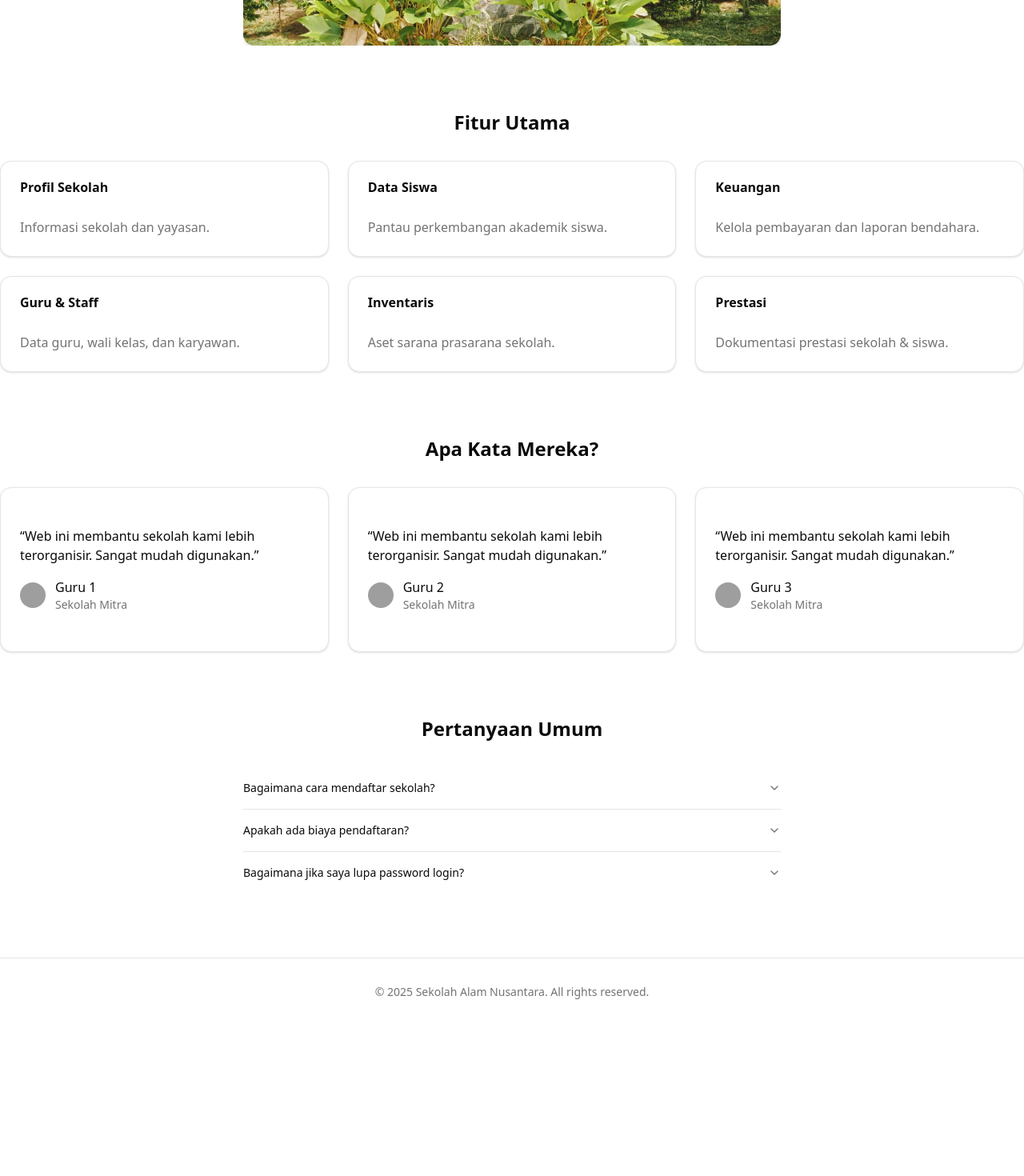
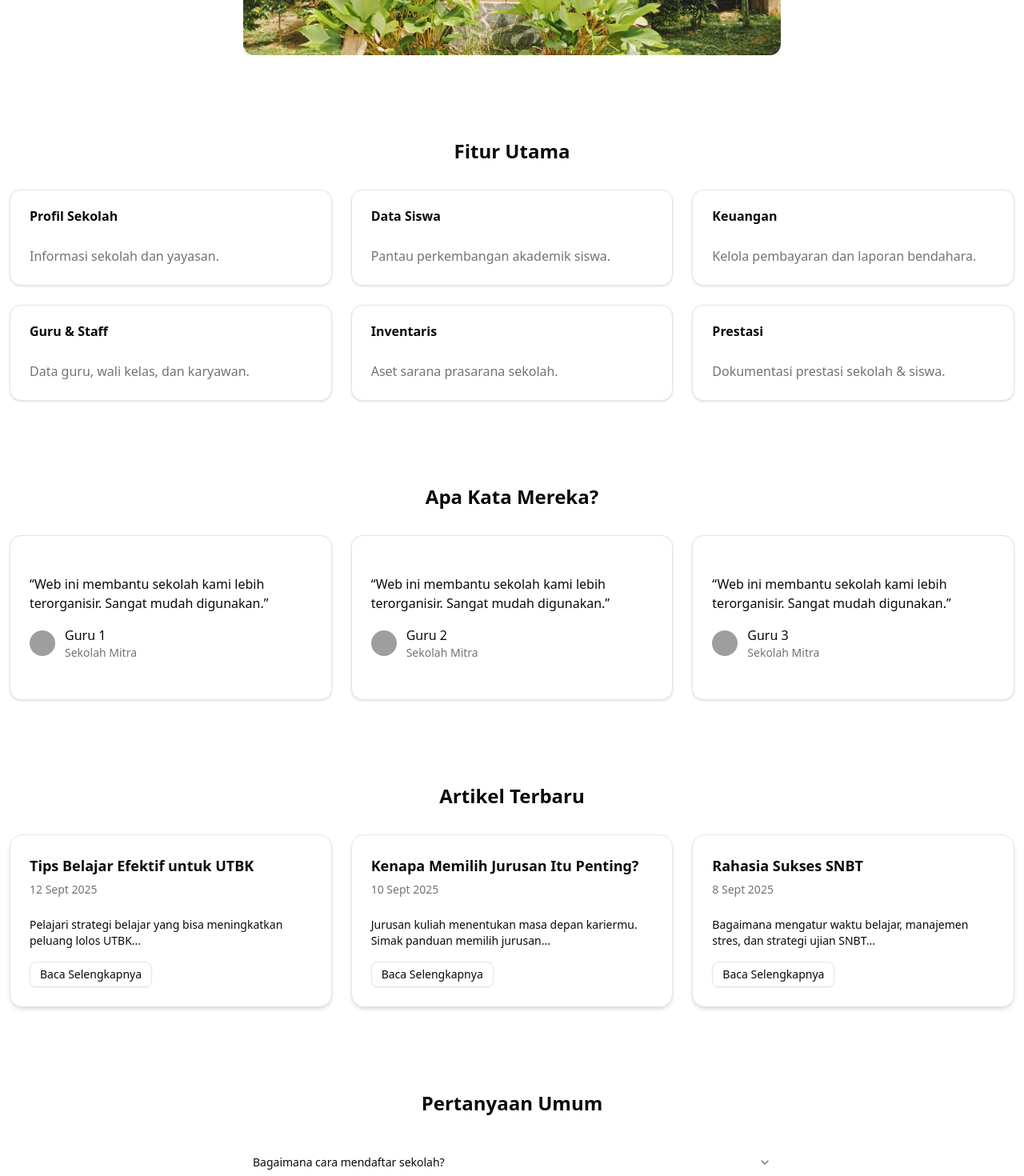
Before and after one commit to bimbelLB3R/sekolah-alam-tanjung-tabalong, a Next.js app: page / in a window 1280 px wide. Shown: the part 720-2190 px from the top of the page at 80% size. Before the commit the page ends 2002 px from the top, so only its background shows below. Built offline with nearby package versions, Linux system fonts and the light colour scheme; grey boxes are pictures that could not be loaded.

Commit message:
Nambah hal kontak

```diff
--- a/app/(public)/contact/page.js
+++ b/app/(public)/contact/page.js
@@ -1,3 +1,64 @@
-export default function Contact(){
-    return <>Halaman Contact</>
+import { Card, CardContent, CardHeader, CardTitle } from "@/components/ui/card"
+import { Input } from "@/components/ui/input"
+import { Textarea } from "@/components/ui/textarea"
+import { Button } from "@/components/ui/button"
+import { Mail, Phone, MapPin, Clock } from "lucide-react"
+
+export default function ContactPage() {
+  return (
+    <div className="container mx-auto p-6 grid gap-6 md:grid-cols-2">
+      {/* Contact Info */}
+      <Card className="shadow-lg rounded-2xl">
+        <CardHeader>
+          <CardTitle>Kontak Kami</CardTitle>
+        </CardHeader>
+        <CardContent className="space-y-4 text-base">
+          <div className="flex items-center gap-3">
+            <MapPin className="w-5 h-5 text-primary" />
+            <span>Jl. Contoh No. 123, Banjarmasin</span>
+          </div>
+          <div className="flex items-center gap-3">
+            <Mail className="w-5 h-5 text-primary" />
+            <span>info@lb3r.com</span>
+          </div>
+          <div className="flex items-center gap-3">
+            <Phone className="w-5 h-5 text-primary" />
+            <span>+62 812-3456-7890</span>
+          </div>
+          <div className="flex items-center gap-3">
+            <Clock className="w-5 h-5 text-primary" />
+            <span>Senin - Sabtu: 08.00 - 17.00</span>
+          </div>
+        </CardContent>
+      </Card>
+
+      {/* Google Maps */}
+      <div className="rounded-2xl overflow-hidden shadow-lg">
+        <iframe
+          src="https://www.google.com/maps/embed?pb=!1m18!1m12!1m3!1d3986.9480969625347!2d115.43305520000001!3d-2.1734264999999997!2m3!1f0!2f0!3f0!3m2!1i1024!2i768!4f13.1!3m3!1m2!1s0x2dfab38b754d5195%3A0x2f2648da005655!2sSATT%20Sekolah%20Alam%20Tanjung%20Tabalong!5e0!3m2!1sid!2sid!4v1757771340794!5m2!1sid!2sid"
+          width="100%"
+          height="400"
+          style={{ border: 0 }}
+          allowFullScreen={true}
+          loading="lazy"
+          referrerPolicy="no-referrer-when-downgrade"
+        ></iframe>
+      </div>
+
+      {/* Contact Form */}
+      <Card className="md:col-span-2 shadow-lg rounded-2xl">
+        <CardHeader>
+          <CardTitle>Hubungi Kami</CardTitle>
+        </CardHeader>
+        <CardContent>
+          <form className="space-y-4">
+            <Input type="text" placeholder="Nama Anda" required />
+            <Input type="email" placeholder="Email Anda" required />
+            <Textarea placeholder="Pesan Anda" rows={5} required />
+            <Button type="submit" className="w-full">Kirim Pesan</Button>
+          </form>
+        </CardContent>
+      </Card>
+    </div>
+  )
 }
--- a/app/(public)/page.js
+++ b/app/(public)/page.js
@@ -17,6 +17,7 @@ import {
   AccordionTrigger,
 } from "@/components/ui/accordion"
 import Image from "next/image"
+import Link from "next/link"
 
 export default function Home() {
    const photos = [
@@ -24,10 +25,33 @@ export default function Home() {
     "/galeri/foto2.jpeg",
     "/galeri/foto3.jpeg",
   ]
+  const articles = [
+  {
+    id: 1,
+    title: "Tips Belajar Efektif untuk UTBK",
+    excerpt: "Pelajari strategi belajar yang bisa meningkatkan peluang lolos UTBK...",
+    date: "12 Sept 2025",
+    link: "/blog/tips-belajar-utbk"
+  },
+  {
+    id: 2,
+    title: "Kenapa Memilih Jurusan Itu Penting?",
+    excerpt: "Jurusan kuliah menentukan masa depan kariermu. Simak panduan memilih jurusan...",
+    date: "10 Sept 2025",
+    link: "/blog/memilih-jurusan"
+  },
+  {
+    id: 3,
+    title: "Rahasia Sukses SNBT",
+    excerpt: "Bagaimana mengatur waktu belajar, manajemen stres, dan strategi ujian SNBT...",
+    date: "8 Sept 2025",
+    link: "/blog/rahasia-sukses-snbt"
+  },
+]
   return (
     <div className="space-y-20">
       {/* Hero Section */}
-      <section className="text-center py-20 bg-gradient-to-r from-blue-500 to-indigo-600 text-white rounded-2xl shadow-lg">
+      <section className="text-center py-20 bg-gradient-to-r from-blue-500 to-indigo-600 text-white  shadow-lg">
         <h1 className="text-4xl font-bold mb-4">Selamat Datang di Sekolah Alam Tanjung Tabalong</h1>
         <p className="text-lg mb-6">
           Digitalisasi sekolah untuk manajemen guru, siswa, keuangan, dan sarpras
@@ -36,7 +60,7 @@ export default function Home() {
       </section>
 
       {/* Galeri Carousel */}
-      <section>
+      <section className="p-3">
         <h2 className="text-2xl font-semibold text-center mb-8">Galeri Sekolah</h2>
         <div className="max-w-2xl mx-auto">
           <Carousel className="w-full">
@@ -64,7 +88,7 @@ export default function Home() {
       </section>
 
       {/* Fitur Utama */}
-      <section>
+      <section className="p-3">
         <h2 className="text-2xl font-semibold text-center mb-8">Fitur Utama</h2>
         <div className="grid grid-cols-1 md:grid-cols-3 gap-6">
           {[
@@ -88,7 +112,7 @@ export default function Home() {
       </section>
 
       {/* Testimoni */}
-      <section>
+      <section className="p-3">
         <h2 className="text-2xl font-semibold text-center mb-8">Apa Kata Mereka?</h2>
         <div className="grid grid-cols-1 md:grid-cols-3 gap-6">
           {[1, 2, 3].map((i) => (
@@ -113,8 +137,29 @@ export default function Home() {
         </div>
       </section>
 
+       {/* Blog Section */}
+      <section className="space-y-6 p-3">
+        <h2 className="text-2xl font-semibold text-center mb-8">Artikel Terbaru</h2>
+        <div className="grid gap-6 md:grid-cols-3">
+          {articles.map((article) => (
+            <Card key={article.id} className="rounded-2xl shadow-md">
+              <CardHeader>
+                <CardTitle className="text-lg">{article.title}</CardTitle>
+                <p className="text-sm text-muted-foreground">{article.date}</p>
+              </CardHeader>
+              <CardContent>
+                <p className="text-sm mb-4">{article.excerpt}</p>
+                <Button asChild variant="outline" size="sm">
+                  <Link href={article.link}>Baca Selengkapnya</Link>
+                </Button>
+              </CardContent>
+            </Card>
+          ))}
+        </div>
+      </section>
+
       {/* FAQ Section */}
-      <section className="max-w-2xl mx-auto">
+      <section className="max-w-2xl mx-auto p-3">
         <h2 className="text-2xl font-semibold text-center mb-8">Pertanyaan Umum</h2>
         <Accordion type="single" collapsible className="w-full">
           <AccordionItem value="item-1">
--- /dev/null
+++ b/components/ui/input.jsx
@@ -0,0 +1,24 @@
+import * as React from "react"
+
+import { cn } from "@/lib/utils"
+
+function Input({
+  className,
+  type,
+  ...props
+}) {
+  return (
+    <input
+      type={type}
+      data-slot="input"
+      className={cn(
+        "file:text-foreground placeholder:text-muted-foreground selection:bg-primary selection:text-primary-foreground dark:bg-input/30 border-input flex h-9 w-full min-w-0 rounded-md border bg-transparent px-3 py-1 text-base shadow-xs transition-[color,box-shadow] outline-none file:inline-flex file:h-7 file:border-0 file:bg-transparent file:text-sm file:font-medium disabled:pointer-events-none disabled:cursor-not-allowed disabled:opacity-50 md:text-sm",
+        "focus-visible:border-ring focus-visible:ring-ring/50 focus-visible:ring-[3px]",
+        "aria-invalid:ring-destructive/20 dark:aria-invalid:ring-destructive/40 aria-invalid:border-destructive",
+        className
+      )}
+      {...props} />
+  );
+}
+
+export { Input }
--- /dev/null
+++ b/components/ui/textarea.jsx
@@ -0,0 +1,20 @@
+import * as React from "react"
+
+import { cn } from "@/lib/utils"
+
+function Textarea({
+  className,
+  ...props
+}) {
+  return (
+    <textarea
+      data-slot="textarea"
+      className={cn(
+        "border-input placeholder:text-muted-foreground focus-visible:border-ring focus-visible:ring-ring/50 aria-invalid:ring-destructive/20 dark:aria-invalid:ring-destructive/40 aria-invalid:border-destructive dark:bg-input/30 flex field-sizing-content min-h-16 w-full rounded-md border bg-transparent px-3 py-2 text-base shadow-xs transition-[color,box-shadow] outline-none focus-visible:ring-[3px] disabled:cursor-not-allowed disabled:opacity-50 md:text-sm",
+        className
+      )}
+      {...props} />
+  );
+}
+
+export { Textarea }
```
